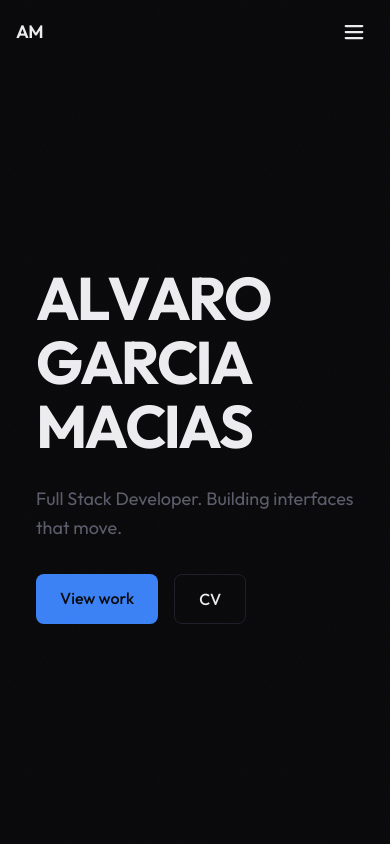
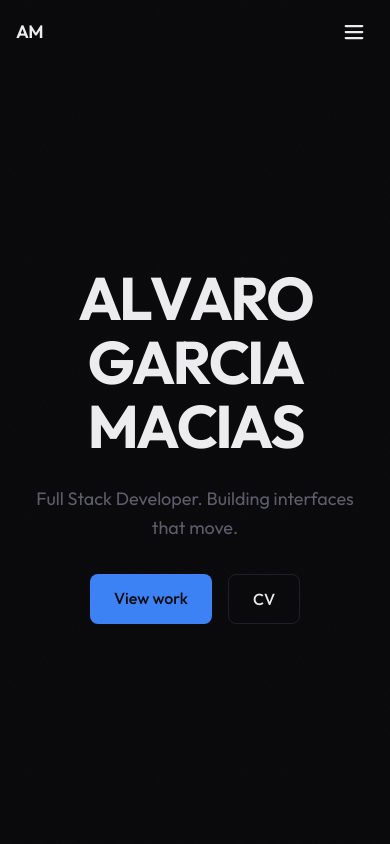
Before and after one commit to alvaro17f/ialvaro, an Astro site: page / in a window 390 px wide. Shown: the top 844 px of the page. Built offline with nearby package versions, Linux system fonts and the light colour scheme; Astro itself is replaced by a stand-in of ours.

Commit message:
fix: center hero content on mobile
- justify-items-center on mobile grid
- text-center on content div (md:text-left)
- justify-center on CTA flex (md:justify-start)

```diff
--- a/src/views/Home.tsx
+++ b/src/views/Home.tsx
@@ -7,9 +7,9 @@ export const Home = () => {
 	return (
 		<section
 			id="home"
-			className="min-h-[100dvh] grid md:grid-cols-[1.3fr_1fr] items-center gap-8 md:gap-16 px-4 md:px-0"
+			className="min-h-[100dvh] grid md:grid-cols-[1.3fr_1fr] items-center justify-items-center md:justify-items-start gap-8 md:gap-16 px-4 md:px-0"
 		>
-			<div ref={ref} className="space-y-6">
+			<div ref={ref} className="space-y-6 text-center md:text-left">
 				<div className="space-y-1">
 					<Wobble sentence="ALVARO" />
 					<Wobble sentence="GARCIA" />
@@ -25,7 +25,7 @@ export const Home = () => {
 					Full Stack Developer. Building interfaces that move.
 				</p>
 				<div
-					className={`flex gap-4 pt-2 transition-all duration-700 delay-500 ${
+					className={`flex gap-4 pt-2 justify-center md:justify-start transition-all duration-700 delay-500 ${
 						isVisible
 							? "opacity-100 translate-y-0"
 							: "opacity-0 translate-y-4"
```
Also changed, not shown: 1 other file.
